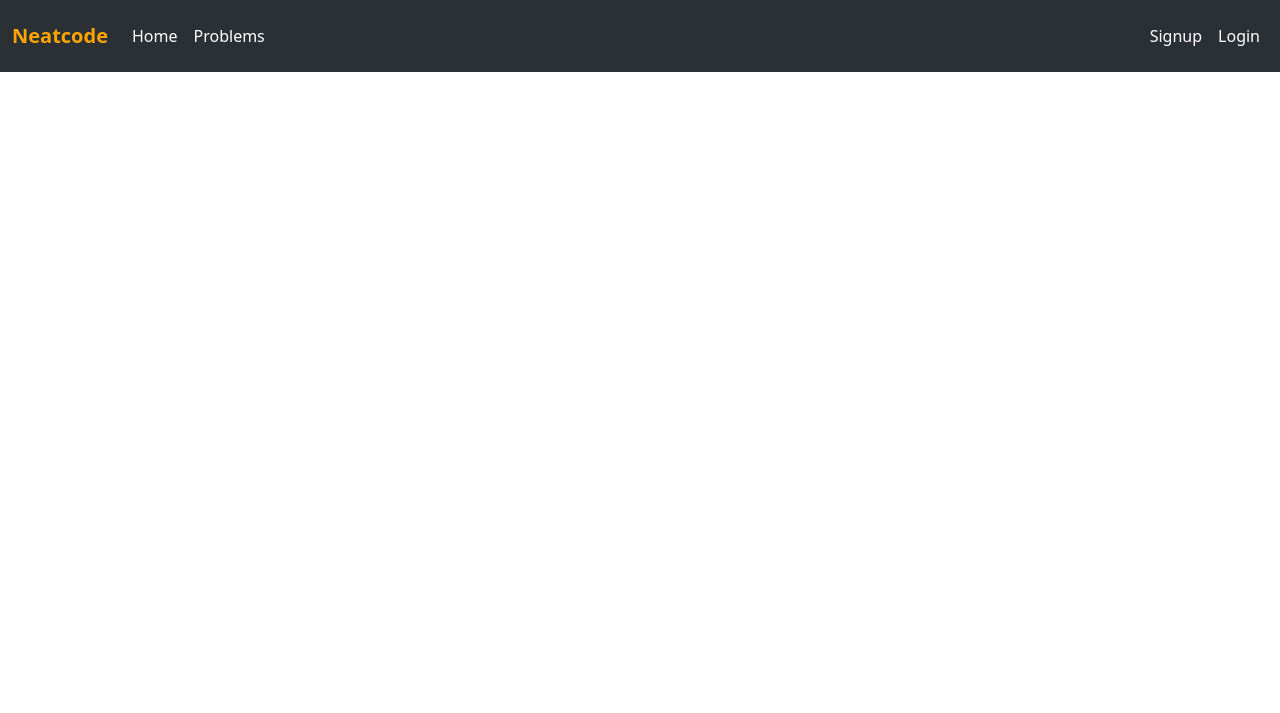
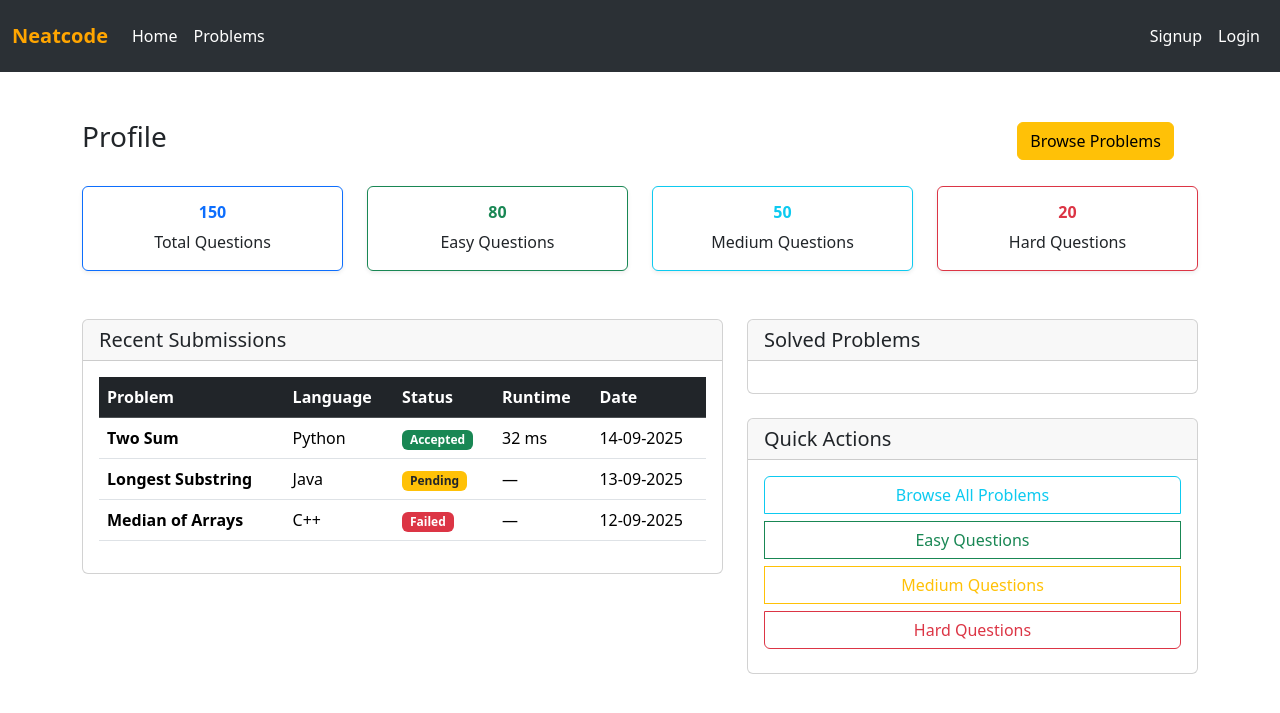
Before and after one commit to tanyamaheshwari15/neatcode-django, a Django app: page /profile/ in a window 1280 px wide. Shown: the top 713 px of the page. Run offline with Django 5.2, Linux system fonts and the light colour scheme.

Commit message:
profile changes

```diff
--- a/core/templates/core/profile.html
+++ b/core/templates/core/profile.html
@@ -1,2 +1,121 @@
 {% extends "core/base.html" %}
 {% block title %}Profile - NeatCode{% endblock %}
+{% block content %}
+<div class="container mt-5">
+   <div class="d-flex justify-content-between align-items-center mb-4">
+        <h3>Profile</h3>
+        <a href="#" class="btn btn-warning me-4">Browse Problems</a>
+    </div>
+    <div class="row text-center g-4">
+    <div class="col-3">
+      <div class="card shadow-sm h-100 border-primary">
+        <div class="card-body">
+          <h6 class="card-title text-primary fw-bold">150</h6>
+          <p class="card-text">Total Questions</p>
+        </div>
+      </div>
+    </div>
+    <div class="col-3">
+      <div class="card shadow-sm h-100 border-success">
+        <div class="card-body">
+          <h6 class="card-title text-success fw-bold">80</h6>
+          <p class="card-text">Easy Questions</p>
+        </div>
+      </div>
+    </div>
+    <div class="col-3">
+      <div class="card shadow-sm h-100 border-info">
+        <div class="card-body">
+          <h6 class="card-title text-info fw-bold">50</h6>
+          <p class="card-text">Medium Questions</p>
+        </div>
+      </div>
+    </div>
+    <div class="col-3">
+      <div class="card shadow-sm h-100 border-danger">
+        <div class="card-body">
+          <h6 class="card-title text-danger fw-bold">20</h6>
+          <p class="card-text">Hard Questions</p>
+        </div>
+      </div>
+    </div>
+  </div>
+</div>
+
+<!-- Submissions -->
+<div class="mt-5 container">
+  <div class="row g-4">
+
+    <!-- First Card: Big Left Card -->
+    <div class="col-md-7">
+      <div class="card mb-4">
+        <h5 class="card-header">Recent Submissions</h5>
+        <div class="card-body">
+          <div class="table-responsive">
+            <table class="table table-hover align-middle">
+              <thead class="table-dark">
+                <tr>
+                  <th scope="col">Problem</th>
+                  <th scope="col">Language</th>
+                  <th scope="col">Status</th>
+                  <th scope="col">Runtime</th>
+                  <th scope="col">Date</th>
+                </tr>
+              </thead>
+              <tbody>
+                <tr>
+                  <th scope="row">Two Sum</th>
+                  <td>Python</td>
+                  <td><span class="badge bg-success">Accepted</span></td>
+                  <td>32 ms</td>
+                  <td>14-09-2025</td>
+                </tr>
+                <tr>
+                  <th scope="row">Longest Substring</th>
+                  <td>Java</td>
+                  <td><span class="badge bg-warning text-dark">Pending</span></td>
+                  <td>—</td>
+                  <td>13-09-2025</td>
+                </tr>
+                <tr>
+                  <th scope="row">Median of Arrays</th>
+                  <td>C++</td>
+                  <td><span class="badge bg-danger">Failed</span></td>
+                  <td>—</td>
+                  <td>12-09-2025</td>
+                </tr>
+              </tbody>
+            </table>
+          </div>
+        </div>
+      </div>
+    </div>
+
+    <!-- Right Column: Second and Third Cards -->
+    <div class="col-md-5 d-flex flex-column gap-4">
+      <!-- Second Card -->
+      <div class="card">
+        <h5 class="card-header">Solved Problems</h5>
+        <div class="card-body">
+
+        </div>
+      </div>
+
+      <!-- Third Card -->
+      <div class="card">
+        <h5 class="card-header">Quick Actions</h5>
+        <div class="card-body">
+          <div class="btn-group-vertical w-100" role="group" aria-label="Quick Actions">
+            <a href="#" class="btn btn-outline-info mb-2">Browse All Problems</a>
+            <a href="#" class="btn btn-outline-success mb-2">Easy Questions</a>
+            <a href="#" class="btn btn-outline-warning mb-2">Medium Questions</a>
+            <a href="#" class="btn btn-outline-danger mb-2">Hard Questions</a>
+            </div>
+        </div>
+      </div>
+    </div>
+
+  </div>
+</div>
+
+{% endblock %}
```
